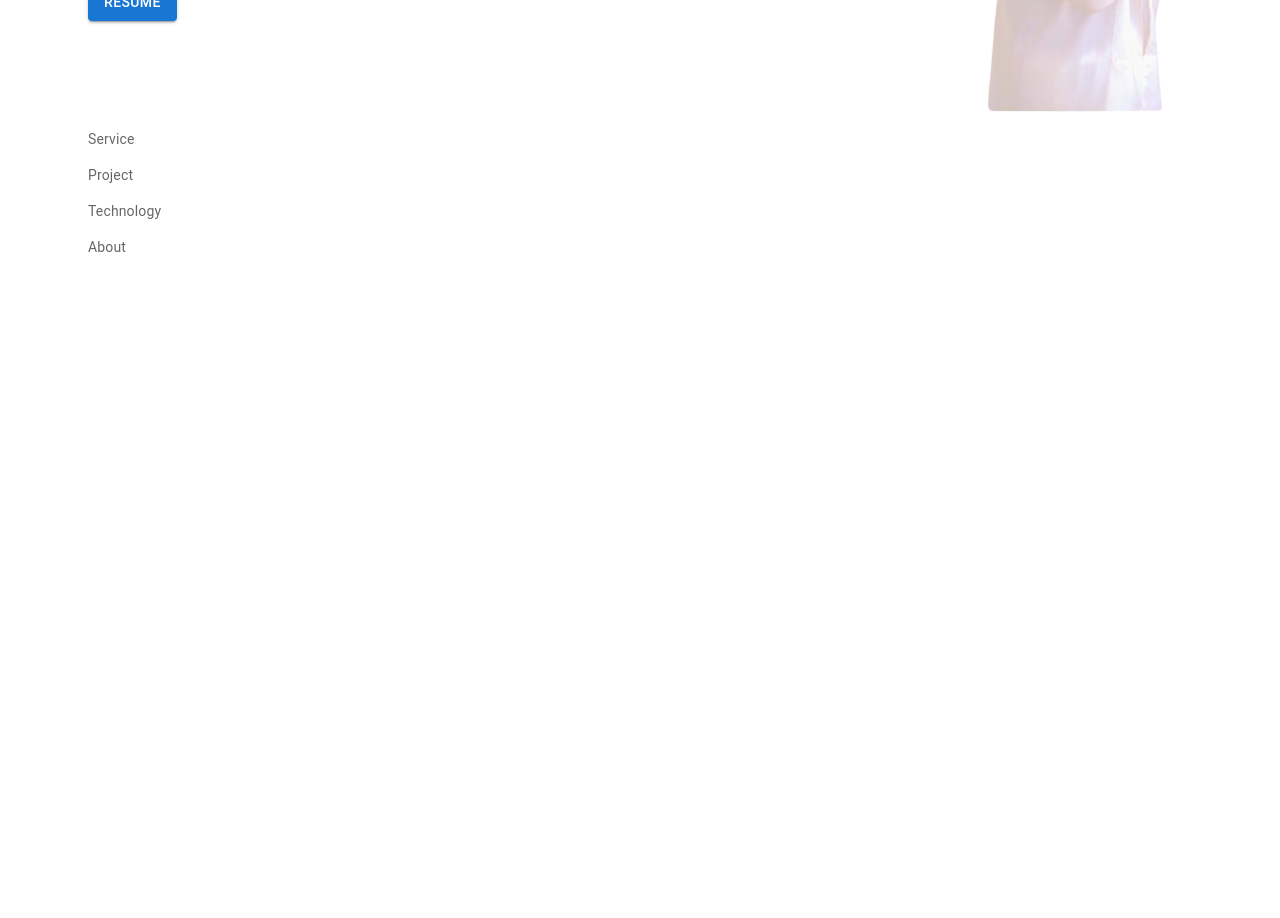
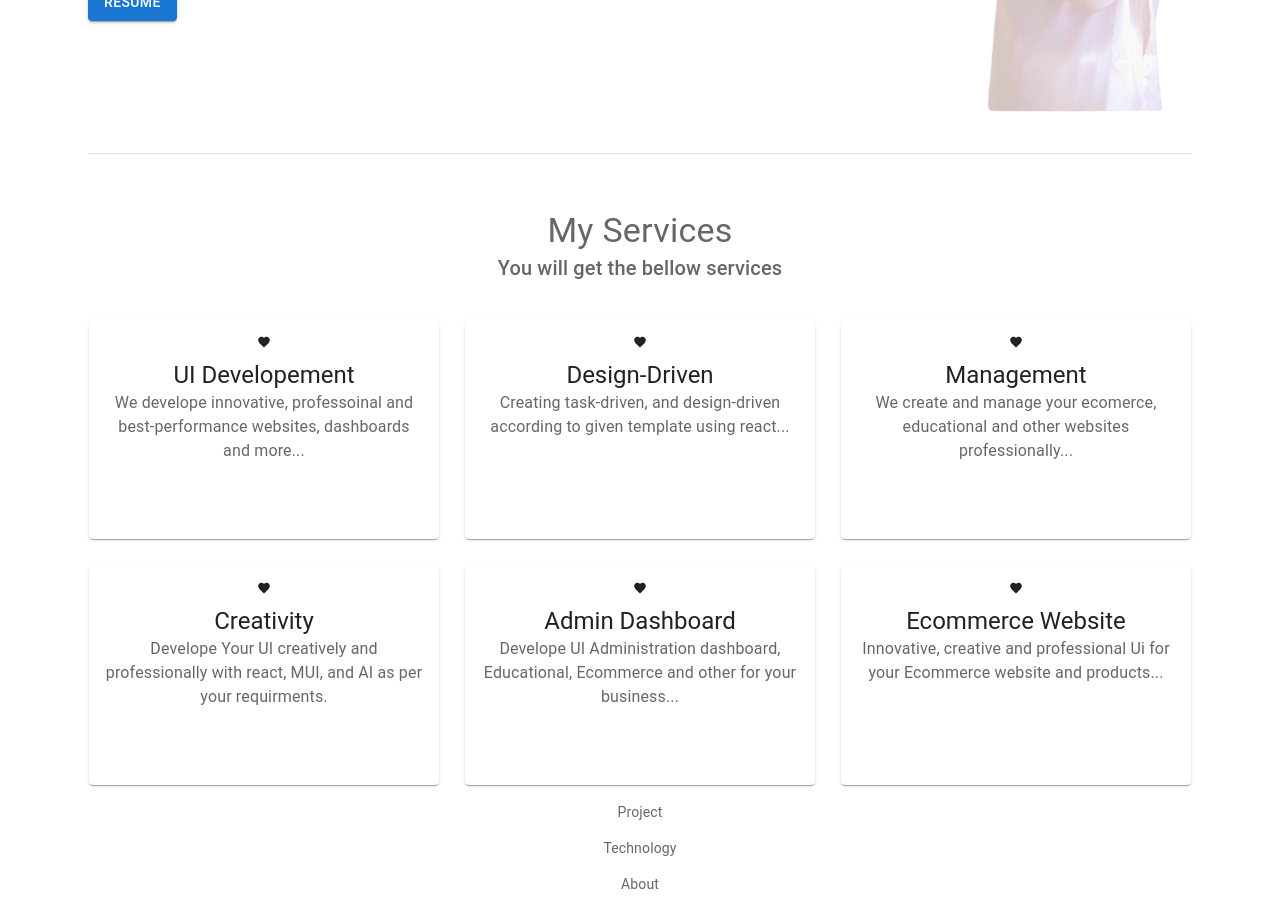
Before and after one commit to Waqas03ahmad/MyPortfolio, a React (Vite) app: page / in a window 1280 px wide. Shown: the part 500-1418 px from the top of the page. Before the commit the page ends 800 px from the top, so only its background shows below. Built offline with nearby package versions, Linux system fonts and the light colour scheme.

Commit message:
'commitw'

```diff
--- a/src/Index.jsx
+++ b/src/Index.jsx
@@ -16,17 +16,26 @@ import Typography from "@mui/material/Typography";
 import Button from "@mui/material/Button";
 import { styled } from "@mui/material/styles";
 import Grid from "@mui/material/Unstable_Grid2";
-import { Container, ListItemIcon, useMediaQuery } from "@mui/material";
+import { Container, ListItemIcon } from "@mui/material";
 import { NavLink } from "react-router-dom";
 import MoreIcon from "@mui/icons-material/MoreVert";
 import { ModeToggle } from "./App";
+import FavoriteIcon from "@mui/icons-material/Favorite";
+import Card from "@mui/material/Card";
+import CardContent from "@mui/material/CardContent";
 
 const Item = styled(Box)(({ theme }) => ({
-  backgroundColor: theme.palette.mode === "dark" ? "#1A2027" : "#fff",
+  backgroundColor: theme.palette.mode === "dark" ? null : "#fff",
   ...theme.typography.body2,
   color: theme.palette.text.secondary,
 }));
 
+const Item1 = styled(Box)(({ theme }) => ({
+  backgroundColor: theme.palette.mode === "dark" ? null : "#fff",
+  ...theme.typography.body2,
+  textAlign: "center",
+  color: theme.palette.text.secondary,
+}));
 const drawerWidth = 240;
 const navItems = [
   { name: "Home", to: "#home" },
@@ -105,7 +114,10 @@ function Header(props) {
             >
               <MoreIcon />
             </IconButton>
-            <ListItemIcon color="inherit">
+            <ListItemIcon
+              color="inherit"
+              sx={{ display: { xs: "none", sm: "block" }, marginLeft: "auto" }}
+            >
               <ModeToggle />
             </ListItemIcon>
           </Toolbar>
@@ -152,7 +164,17 @@ function Header(props) {
                 >
                   <Grid item="true" xs={12} sm={7}>
                     <Box sx={{ textAlign: { xs: "center", sm: "start" } }}>
-                      <Typography variant={'h3'}>
+                      <Typography
+                        variant={"h3"}
+                        sx={{ display: { xs: "none", sm: "block" } }}
+                      >
+                        Lets scale up your business with professional frontend
+                        developer...
+                      </Typography>
+                      <Typography
+                        variant={"h5"}
+                        sx={{ display: { xs: "block", sm: "none" } }}
+                      >
                         Lets scale up your business with professional frontend
                         developer...
                       </Typography>
@@ -185,26 +207,132 @@ function Header(props) {
                   </Grid>
                 </Grid>
               </Item>
+              <Divider sx={{ marginTop: 5 }} />
+            </Grid>
+            <Grid xs={12} mt={5}>
+              <Item1 elevation={4} id="service">
+                <Box sx={{ flexGrow: 1 }}>
+                  <Grid
+                    container
+                    spacing={{ xs: 2, md: 3 }}
+                    columns={{ xs: 4, sm: 8, md: 12 }}
+                  >
+                    <Grid
+                      xs={4}
+                      sm={8}
+                      md={12}
+                      marginBottom={"10px"}
+                      textAlign={"center"}
+                    >
+                      <Typography variant="h4">My Services</Typography>
+                      <Typography variant="h6">
+                        You will get the bellow services
+                      </Typography>
+                    </Grid>
+                    {[
+                      {
+                        name: "UI Developement",
+                        icon: <FavoriteIcon />,
+                        description:
+                          "We develope innovative, professoinal and best-performance websites, dashboards and more...",
+                      },
+                      {
+                        name: "Design-Driven",
+                        icon: <FavoriteIcon />,
+                        description:
+                          "Creating task-driven, and design-driven according to given template using react...",
+                      },
+                      {
+                        name: "Management",
+                        icon: <FavoriteIcon />,
+                        description:
+                          "We create and manage your ecomerce, educational and other websites professionally...",
+                      },
+                      {
+                        name: "Creativity",
+                        icon: <FavoriteIcon />,
+                        description:
+                          "Develope Your UI creatively and professionally with react, MUI, and AI as per your requirments.",
+                      },
+                      {
+                        name: "Admin Dashboard",
+                        icon: <FavoriteIcon />,
+                        description:
+                          "Develope UI Administration dashboard, Educational, Ecommerce and other for your business...",
+                      },
+                      {
+                        name: "Ecommerce Website",
+                        icon: <FavoriteIcon />,
+                        description:
+                          "Innovative, creative and professional Ui for your Ecommerce website and products...",
+                      },
+                    ].map((val, index) => (
+                      <Grid xs={4} sm={4} md={4} key={index} data-aos="zoom-in">
+                        <Item1
+                          elevation={3}
+                          sx={{
+                            border: 0.5,
+                            borderColor: "transparent",
+                            "&:hover": {
+                              borderColor: (theme) =>
+                                theme.palette.mode === "dark"
+                                  ? "white"
+                                  : "gray",
+                            },
+                          }}
+                        >
+                          <Card
+                            sx={{
+                              width: "auto",
+                              height: {
+                                xs: "200px",
+                                sm: "270px",
+                                lg: "220px",
+                              },
+                            }}
+                          >
+                            <CardContent>
+                              <Box
+                                sx={{
+                                  display: "flex",
+                                  justifyContent: "center",
+                                  mb: "10px",
+                                }}
+                              >
+                                {val.icon}
+                              </Box>
+                              <Typography variant="h5" component="div">
+                                {val.name}
+                              </Typography>
+                              <Typography
+                                sx={{ mb: 1.5 }}
+                                color="text.secondary"
+                              >
+                                {val.description}
+                              </Typography>
+                            </CardContent>
+                          </Card>
+                        </Item1>
+                      </Grid>
+                    ))}
+                  </Grid>
+                </Box>
+              </Item1>
             </Grid>
             <Grid xs={12}>
-              <Item elevation={4} id="service">
-                Service
-              </Item>
+              <Item1 elevation={4} id="project">
+                Project
+              </Item1>
             </Grid>
             <Grid xs={12}>
-              <Item elevation={4} id="project">
-                Project
-              </Item>
+              <Item1 elevation={4} id="technology">
+                Technology
+              </Item1>
             </Grid>
             <Grid xs={12}>
-              <Item elevation={4} id="technology">
-                Technology
-              </Item>
-            </Grid>
-            <Grid xs={12}>
-              <Item elevation={4} id="about">
+              <Item1 elevation={4} id="about">
                 About
-              </Item>
+              </Item1>
             </Grid>
           </Grid>
         </Box>
```
